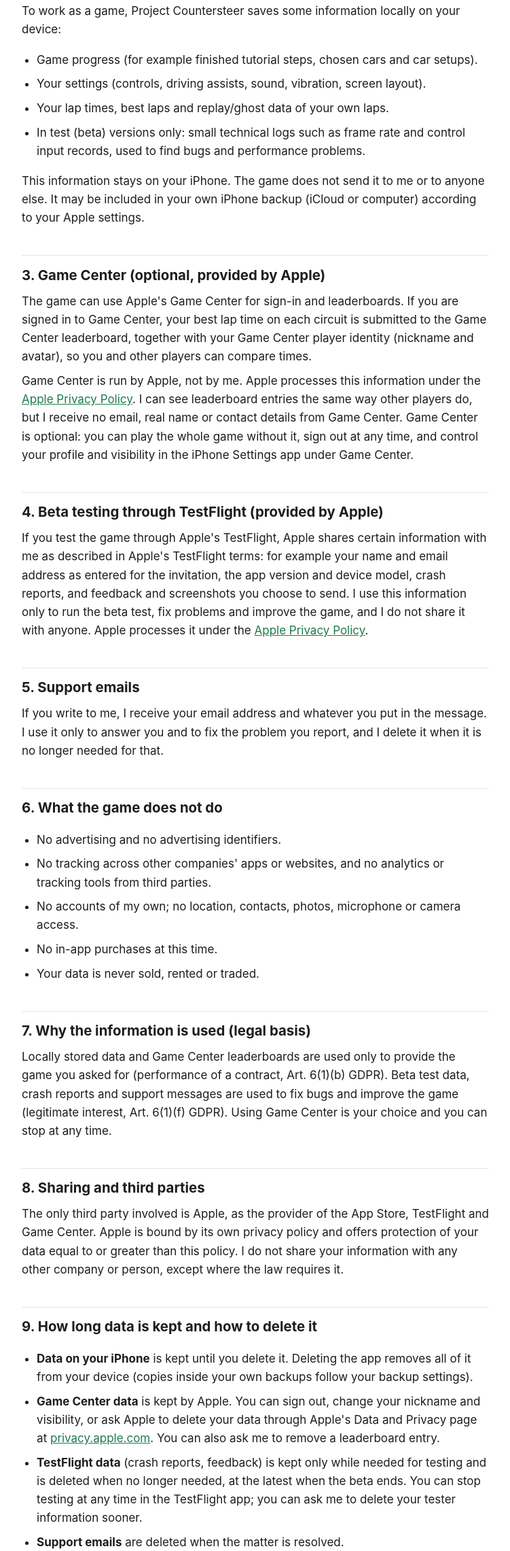
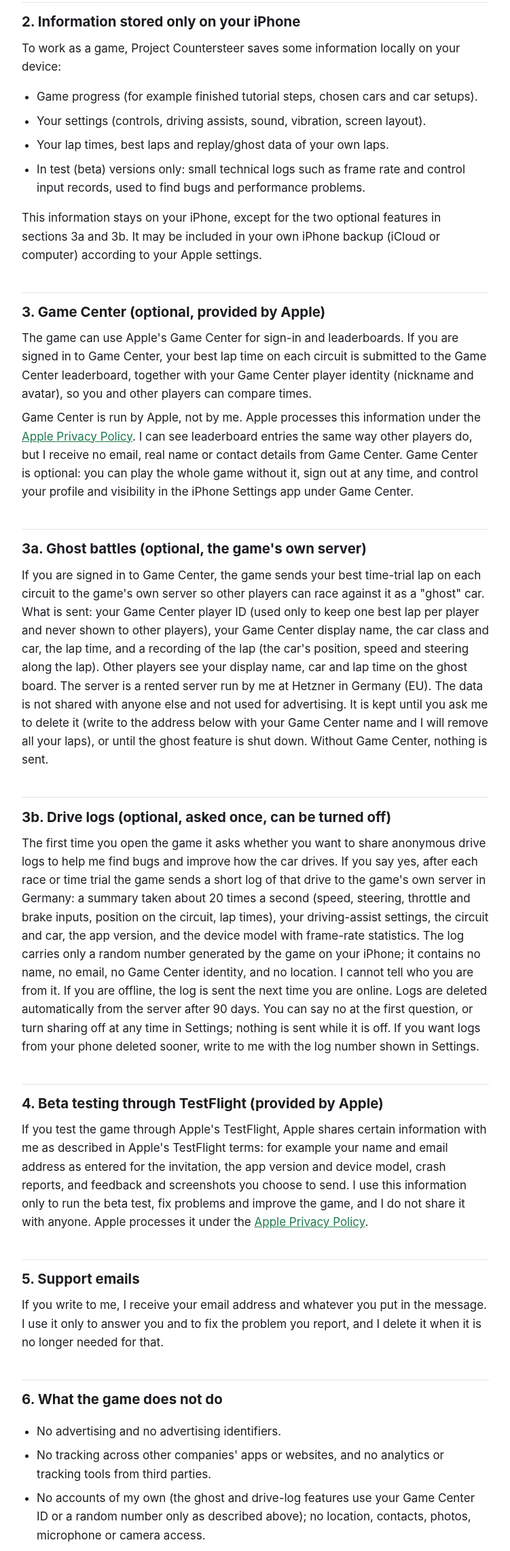
Before and after one commit to adamkosik124-svg/countersteer, a plain HTML site: page privacy/index.html in a window 1280 px wide. Shown: the part 519-2800 px from the top of the page at 68% size, without its empty margins (264-1015 px from the left). Drawn offline with Linux system fonts and the light colour scheme.

Commit message:
Privacy: ghost battles and optional drive logs on the game's own server (Hetzner, Germany)
Co-Authored-By: Claude Sonnet 5.5 <noreply@anthropic.com>

```diff
--- a/privacy/index.html
+++ b/privacy/index.html
@@ -4,9 +4,9 @@
 <body><main>
 <nav><a href="../">Home</a><a href="../support/">Support</a></nav>
 <h1>Privacy Policy</h1>
-<p class="muted">Project Countersteer (iPhone app) &middot; Last updated: 18 November 2026</p>
+<p class="muted">Project Countersteer (iPhone app) &middot; Last updated: 21 November 2026</p>
 
-<p>Project Countersteer is a racing game made by one independent developer. This policy explains what information the game uses, why, where it is kept, and what you can do about it. In short: the game does not collect your personal data on any server of mine, shows no ads, does not track you, and never sells data.</p>
+<p>Project Countersteer is a racing game made by one independent developer. This policy explains what information the game uses, why, where it is kept, and what you can do about it. In short: the game shows no ads, does not track you, and never sells data. Only if you use the optional ghost battles or, if you say yes, the drive-log sharing described below, a small amount of game data is sent to the game's own server in Germany.</p>
 
 <h2>1. Who is responsible</h2>
 <p>The developer and data controller is <strong>Adam Kosík</strong>, Czech Republic. Contact for anything about privacy: <a href="mailto:adam.kosik.dev@gmail.com">adam.kosik.dev@gmail.com</a>.</p>
@@ -19,11 +19,17 @@
 <li>Your lap times, best laps and replay/ghost data of your own laps.</li>
 <li>In test (beta) versions only: small technical logs such as frame rate and control input records, used to find bugs and performance problems.</li>
 </ul>
-<p>This information stays on your iPhone. The game does not send it to me or to anyone else. It may be included in your own iPhone backup (iCloud or computer) according to your Apple settings.</p>
+<p>This information stays on your iPhone, except for the two optional features in sections 3a and 3b. It may be included in your own iPhone backup (iCloud or computer) according to your Apple settings.</p>
 
 <h2>3. Game Center (optional, provided by Apple)</h2>
 <p>The game can use Apple's Game Center for sign-in and leaderboards. If you are signed in to Game Center, your best lap time on each circuit is submitted to the Game Center leaderboard, together with your Game Center player identity (nickname and avatar), so you and other players can compare times.</p>
 <p>Game Center is run by Apple, not by me. Apple processes this information under the <a href="https://www.apple.com/legal/privacy/">Apple Privacy Policy</a>. I can see leaderboard entries the same way other players do, but I receive no email, real name or contact details from Game Center. Game Center is optional: you can play the whole game without it, sign out at any time, and control your profile and visibility in the iPhone Settings app under Game Center.</p>
+
+<h2>3a. Ghost battles (optional, the game's own server)</h2>
+<p>If you are signed in to Game Center, the game sends your best time-trial lap on each circuit to the game's own server so other players can race against it as a "ghost" car. What is sent: your Game Center player ID (used only to keep one best lap per player and never shown to other players), your Game Center display name, the car class and car, the lap time, and a recording of the lap (the car's position, speed and steering along the lap). Other players see your display name, car and lap time on the ghost board. The server is a rented server run by me at Hetzner in Germany (EU). The data is not shared with anyone else and not used for advertising. It is kept until you ask me to delete it (write to the address below with your Game Center name and I will remove all your laps), or until the ghost feature is shut down. Without Game Center, nothing is sent.</p>
+
+<h2>3b. Drive logs (optional, asked once, can be turned off)</h2>
+<p>The first time you open the game it asks whether you want to share anonymous drive logs to help me find bugs and improve how the car drives. If you say yes, after each race or time trial the game sends a short log of that drive to the game's own server in Germany: a summary taken about 20 times a second (speed, steering, throttle and brake inputs, position on the circuit, lap times), your driving-assist settings, the circuit and car, the app version, and the device model with frame-rate statistics. The log carries only a random number generated by the game on your iPhone; it contains no name, no email, no Game Center identity, and no location. I cannot tell who you are from it. If you are offline, the log is sent the next time you are online. Logs are deleted automatically from the server after 90 days. You can say no at the first question, or turn sharing off at any time in Settings; nothing is sent while it is off. If you want logs from your phone deleted sooner, write to me with the log number shown in Settings.</p>
 
 <h2>4. Beta testing through TestFlight (provided by Apple)</h2>
 <p>If you test the game through Apple's TestFlight, Apple shares certain information with me as described in Apple's TestFlight terms: for example your name and email address as entered for the invitation, the app version and device model, crash reports, and feedback and screenshots you choose to send. I use this information only to run the beta test, fix problems and improve the game, and I do not share it with anyone. Apple processes it under the <a href="https://www.apple.com/legal/privacy/">Apple Privacy Policy</a>.</p>
@@ -35,22 +41,24 @@
 <ul>
 <li>No advertising and no advertising identifiers.</li>
 <li>No tracking across other companies' apps or websites, and no analytics or tracking tools from third parties.</li>
-<li>No accounts of my own; no location, contacts, photos, microphone or camera access.</li>
+<li>No accounts of my own (the ghost and drive-log features use your Game Center ID or a random number only as described above); no location, contacts, photos, microphone or camera access.</li>
 <li>No in-app purchases at this time.</li>
 <li>Your data is never sold, rented or traded.</li>
 </ul>
 
 <h2>7. Why the information is used (legal basis)</h2>
-<p>Locally stored data and Game Center leaderboards are used only to provide the game you asked for (performance of a contract, Art. 6(1)(b) GDPR). Beta test data, crash reports and support messages are used to fix bugs and improve the game (legitimate interest, Art. 6(1)(f) GDPR). Using Game Center is your choice and you can stop at any time.</p>
+<p>Locally stored data, Game Center leaderboards and ghost battles are used only to provide the game you asked for (performance of a contract, Art. 6(1)(b) GDPR). Drive logs are sent only with your consent (Art. 6(1)(a) GDPR), which you can withdraw at any time in Settings. Beta test data, crash reports and support messages are used to fix bugs and improve the game (legitimate interest, Art. 6(1)(f) GDPR). Using Game Center is your choice and you can stop at any time.</p>
 
 <h2>8. Sharing and third parties</h2>
-<p>The only third party involved is Apple, as the provider of the App Store, TestFlight and Game Center. Apple is bound by its own privacy policy and offers protection of your data equal to or greater than this policy. I do not share your information with any other company or person, except where the law requires it.</p>
+<p>The ghost and drive-log data is stored on a server I rent from Hetzner Online GmbH in Germany (EU), which provides the hardware and has no use of the data. The only other third party involved is Apple, as the provider of the App Store, TestFlight and Game Center. Apple is bound by its own privacy policy and offers protection of your data equal to or greater than this policy. I do not share your information with any other company or person, except where the law requires it.</p>
 
 <h2>9. How long data is kept and how to delete it</h2>
 <ul>
 <li><strong>Data on your iPhone</strong> is kept until you delete it. Deleting the app removes all of it from your device (copies inside your own backups follow your backup settings).</li>
 <li><strong>Game Center data</strong> is kept by Apple. You can sign out, change your nickname and visibility, or ask Apple to delete your data through Apple's Data and Privacy page at <a href="https://privacy.apple.com/">privacy.apple.com</a>. You can also ask me to remove a leaderboard entry.</li>
 <li><strong>TestFlight data</strong> (crash reports, feedback) is kept only while needed for testing and is deleted when no longer needed, at the latest when the beta ends. You can stop testing at any time in the TestFlight app; you can ask me to delete your tester information sooner.</li>
+<li><strong>Ghost laps</strong> on the game's server are kept until you ask me to delete them.</li>
+<li><strong>Drive logs</strong> on the game's server are deleted automatically after 90 days.</li>
 <li><strong>Support emails</strong> are deleted when the matter is resolved.</li>
 </ul>
 
@@ -61,7 +69,7 @@
 <p>The game is suitable for all ages and does not knowingly collect personal information from children. Game Center features for children are controlled by Apple's Screen Time and Family Sharing settings. If you are a parent and believe your child has sent me personal information (for example by email), contact me and I will delete it.</p>
 
 <h2>12. Security</h2>
-<p>Game data stays on your device, protected by iOS. Information I receive from Apple or by email is kept in password-protected accounts and is accessed only by me.</p>
+<p>Game data stays on your device, protected by iOS, apart from the optional data in sections 3a and 3b. The game's server uses encrypted connections (https), a firewall, key-only administrator login and automatic security updates; its data is readable only by me. Information I receive from Apple or by email is kept in password-protected accounts and is accessed only by me.</p>
 
 <h2>13. Changes to this policy</h2>
 <p>If the game changes in a way that affects your privacy (for example new online features or purchases), this page will be updated before the change is released, and the "Last updated" date at the top will change. Important changes will also be mentioned in the app's release notes.</p>
```
